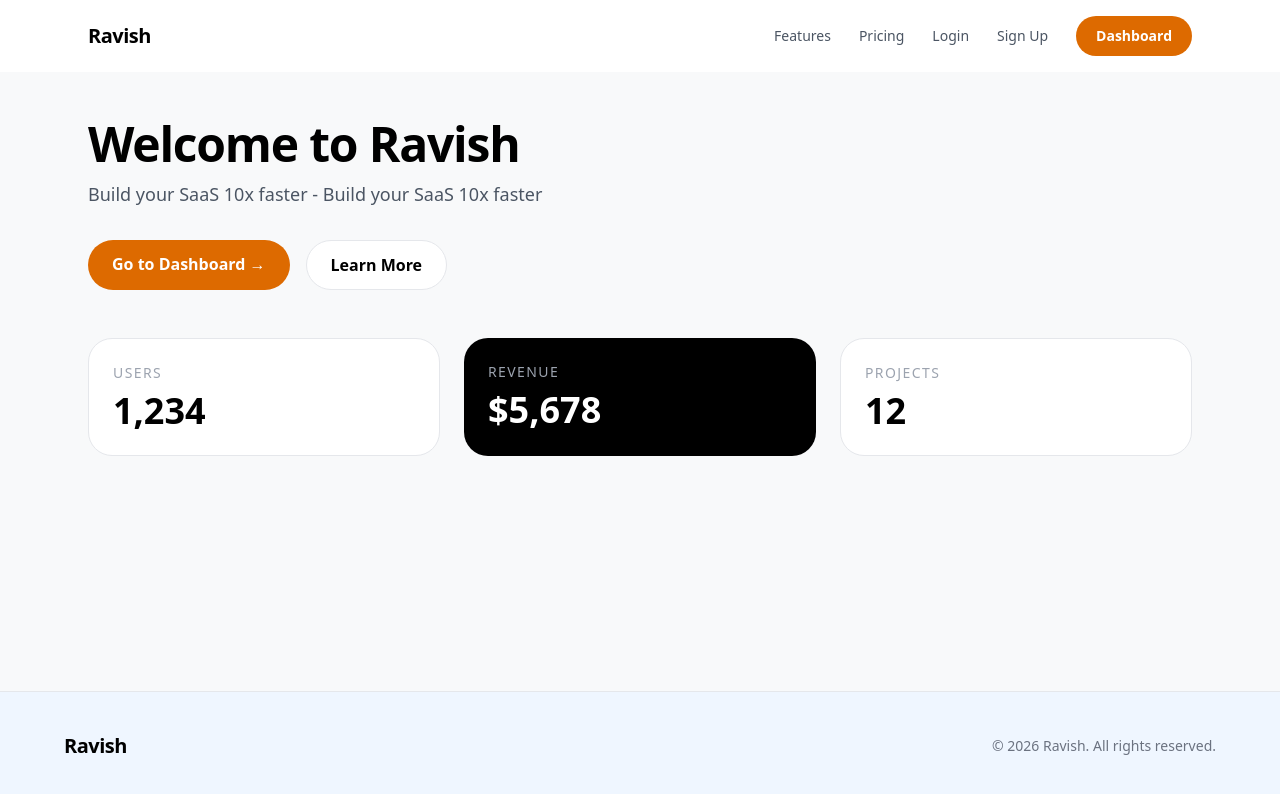
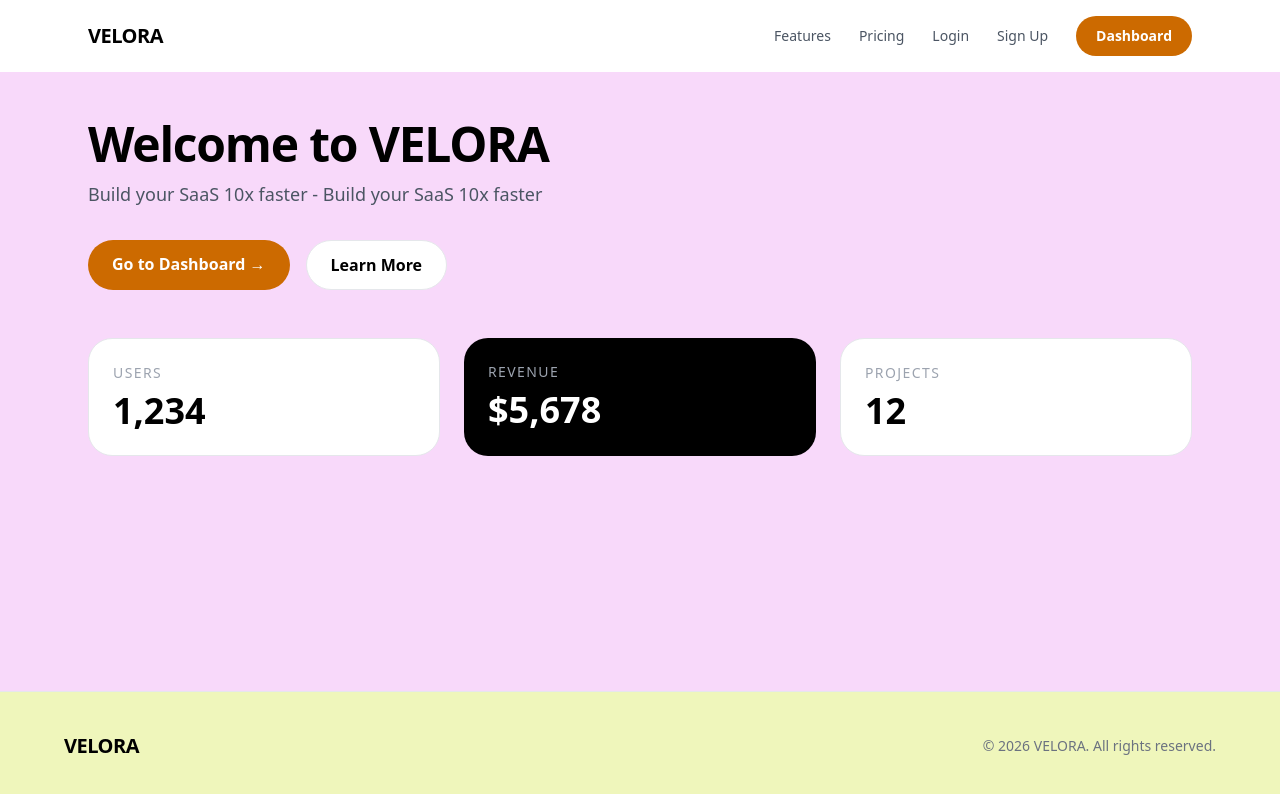
Before and after one commit to Ravs10/saas-starter-kit, a Next.js app: page / in a window 1280 px wide. Shown: the top 794 px of the page. Built offline with nearby package versions, Linux system fonts and the light colour scheme.

Commit message:
Update site configuration with new brand details

```diff
--- a/app/config.ts
+++ b/app/config.ts
@@ -1,6 +1,6 @@
 export const SITE_CONFIG = {
   // Brand Name - Yahan change karoge to puri website pe change hoga
-  name: "Ravish",
+  name: "VELORA",
 
   // Logo Image - Khali "" rakho to text logo dikhega
   // Image chahiye to "/logo.png" likho aur file /public me daalo
@@ -12,9 +12,9 @@ export const SITE_CONFIG = {
 
   // Theme Color - Ek jagah color badlo, puri site pe color badlega
   theme: {
-    primary: "#DD6A00",   // Buttons, Hero box - Main Action Color
-    secondary: "#EFF6FF", // Footer ka background
-    body: "#F8F9FA",       // Puri Website Body ka background - Screenshot wala halka gray
+    primary: "#CC6A00",   // Buttons, Hero box - Main Action Color
+    secondary: "#EFF6BB", // Footer ka background
+    body: "#F8D9FA",       // Puri Website Body ka background - Screenshot wala halka gray
   },
 
   footerText: `© 2026 Ravish. All rights reserved.`,
```
